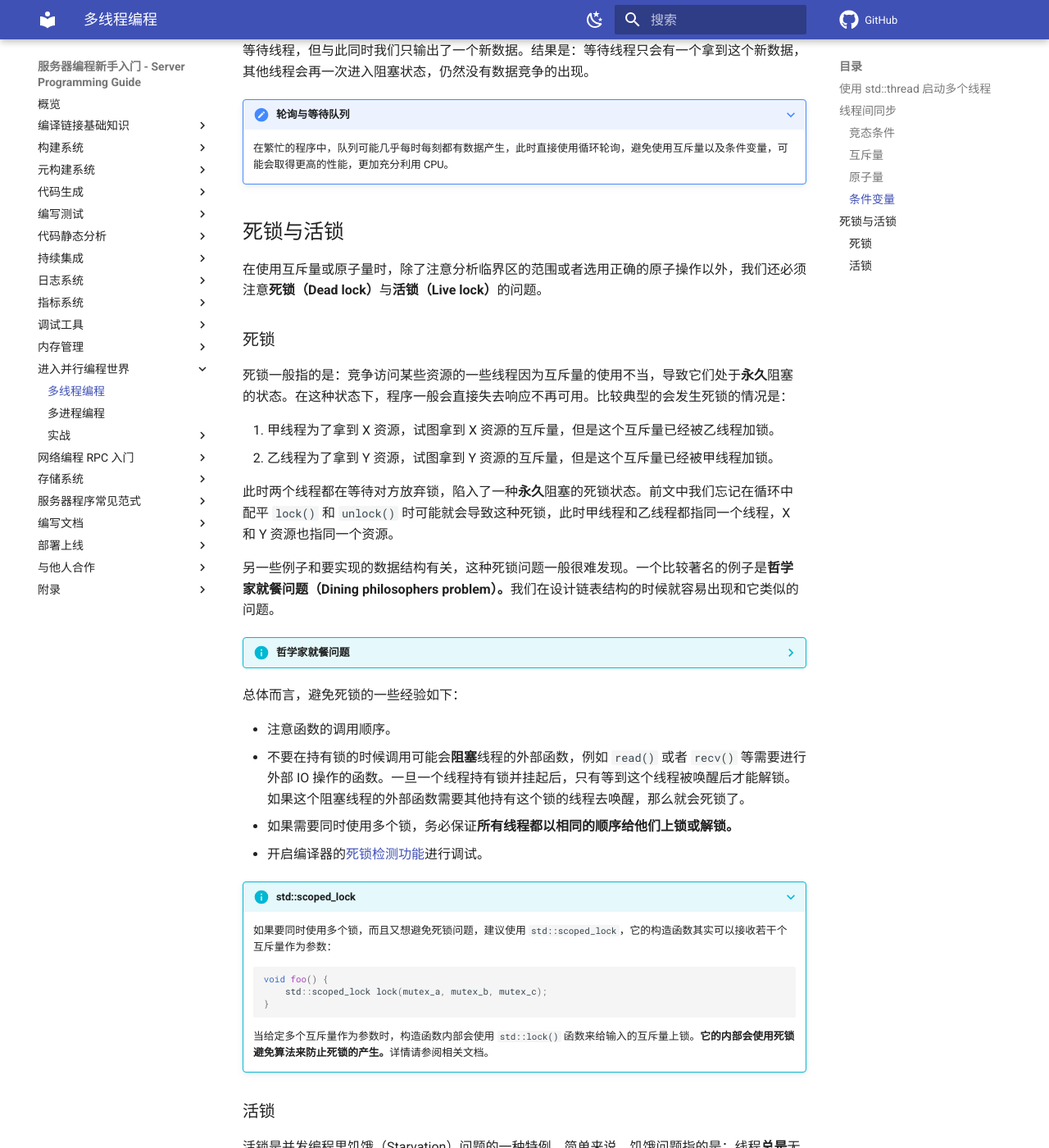
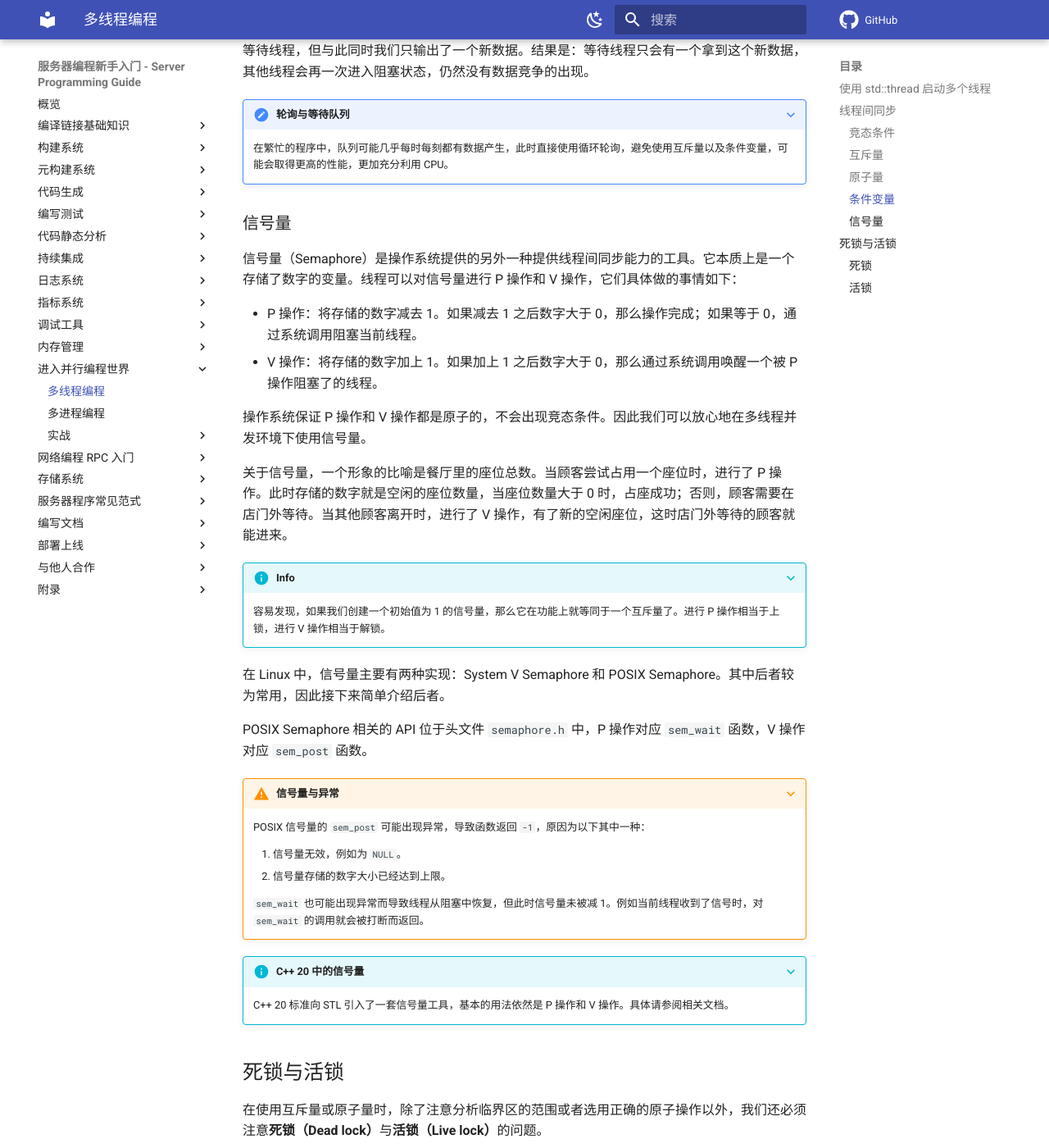
Before and after one commit to howardlau1999/server-programming-guide, an MkDocs documentation site: the page built from docs/parallel/multi-threading.md, in a window 1280 px wide and 1400 px high, scrolled down 9065 px. Shown: the whole window at 82% size. Built offline with MkDocs 1.6.1 and Material for MkDocs 9.7.7, drawn with Linux system fonts in a browser that asks for light colours; emoji names are drawn with the system emoji font; comment, search, counter and statistics services are not loaded.

Commit message:
add semaphore

```diff
--- a/docs/parallel/multi-threading.md
+++ b/docs/parallel/multi-threading.md
@@ -340,6 +340,35 @@ terminate called without an active exception
 ???+note "轮询与等待队列"
     在繁忙的程序中，队列可能几乎每时每刻都有数据产生，此时直接使用循环轮询，避免使用互斥量以及条件变量，可能会取得更高的性能，更加充分利用 CPU。
 
+### 信号量
+
+信号量（Semaphore）是操作系统提供的另外一种提供线程间同步能力的工具。它本质上是一个存储了数字的变量。线程可以对信号量进行 P 操作和 V 操作，它们具体做的事情如下：
+
+* P 操作：将存储的数字减去 1。如果减去 1 之后数字大于 0，那么操作完成；如果等于 0，通过系统调用阻塞当前线程。
+* V 操作：将存储的数字加上 1。如果加上 1 之后数字大于 0，那么通过系统调用唤醒一个被 P 操作阻塞了的线程。
+
+操作系统保证 P 操作和 V 操作都是原子的，不会出现竞态条件。因此我们可以放心地在多线程并发环境下使用信号量。
+
+关于信号量，一个形象的比喻是餐厅里的座位总数。当顾客尝试占用一个座位时，进行了 P 操作。此时存储的数字就是空闲的座位数量，当座位数量大于 0 时，占座成功；否则，顾客需要在店门外等待。当其他顾客离开时，进行了 V 操作，有了新的空闲座位，这时店门外等待的顾客就能进来。
+
+???+info
+    容易发现，如果我们创建一个初始值为 1 的信号量，那么它在功能上就等同于一个互斥量了。进行 P 操作相当于上锁，进行 V 操作相当于解锁。
+
+在 Linux 中，信号量主要有两种实现：System V Semaphore 和 POSIX Semaphore。其中后者较为常用，因此接下来简单介绍后者。
+
+POSIX Semaphore 相关的 API 位于头文件 `semaphore.h` 中，P 操作对应 `sem_wait` 函数，V 操作对应 `sem_post` 函数。
+
+???+warning "信号量与异常"
+    POSIX 信号量的 `sem_post` 可能出现异常，导致函数返回 `-1`，原因为以下其中一种：
+
+    1. 信号量无效，例如为 `NULL`。
+    2. 信号量存储的数字大小已经达到上限。
+
+    `sem_wait` 也可能出现异常而导致线程从阻塞中恢复，但此时信号量未被减 1。例如当前线程收到了信号时，对 `sem_wait` 的调用就会被打断而返回。
+
+???+info "C++ 20 中的信号量"
+    C++ 20 标准向 STL 引入了一套信号量工具，基本的用法依然是 P 操作和 V 操作。具体请参阅相关文档。
+
 ## 死锁与活锁
 
 在使用互斥量或原子量时，除了注意分析临界区的范围或者选用正确的原子操作以外，我们还必须注意**死锁（Dead lock）**与**活锁（Live lock）**的问题。
```
